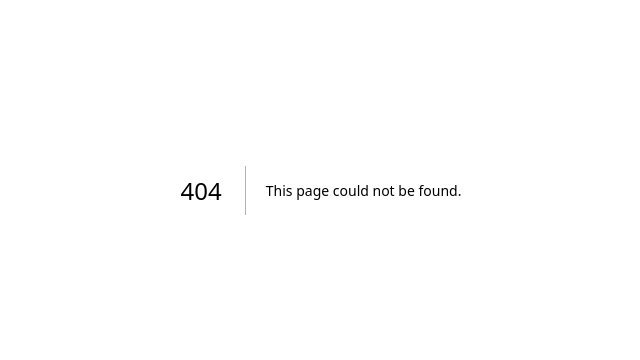
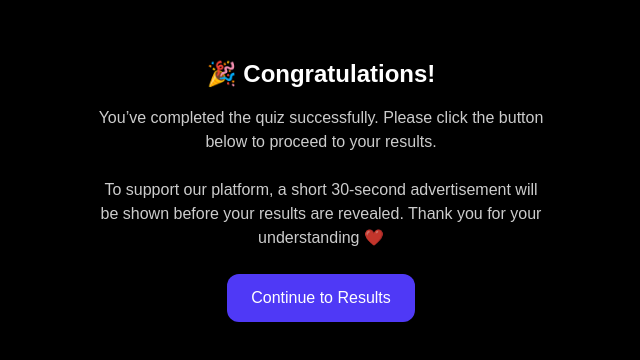
Before and after one commit to Brekele80/iq-love-app, a Next.js app: page /complete in a window 1280 px wide. Before the commit this address had no page. Shown: the part 210-570 px from the top of the page, without its empty margins (319-959 px from the left). Built offline with nearby package versions, Linux system fonts and the light colour scheme.

Commit message:
feat: add ad system, leaderboard ads, and pre-result ad flow

```diff
--- /dev/null
+++ b/src/app/complete/page.tsx
@@ -0,0 +1,52 @@
+"use client"
+
+import { useState } from "react"
+import { useRouter } from "next/navigation"
+import AdBanner from "@/components/AdBanner"
+
+export default function CompletePage() {
+  const router = useRouter()
+  const [loading, setLoading] = useState(false)
+
+  const handleContinue = () => {
+    setLoading(true)
+
+    // simulate 30s ad
+    setTimeout(() => {
+      router.push("/result")
+    }, 30000)
+  }
+
+  return (
+    <div className="min-h-screen bg-black text-white flex flex-col items-center justify-center px-6 text-center">
+
+      <h1 className="text-2xl font-bold mb-4">
+        🎉 Congratulations!
+      </h1>
+
+      <p className="opacity-80 mb-6 max-w-md">
+        You’ve completed the quiz successfully.
+        Please click the button below to proceed to your results.
+
+        <br /><br />
+
+        To support our platform, a short 30-second advertisement will be shown before your results are revealed.
+        Thank you for your understanding ❤️
+      </p>
+
+      {!loading ? (
+        <button
+          onClick={handleContinue}
+          className="bg-indigo-600 px-6 py-3 rounded-xl"
+        >
+          Continue to Results
+        </button>
+      ) : (
+        <div className="w-full max-w-md">
+          <p className="mb-4">Loading advertisement...</p>
+          <AdBanner />
+        </div>
+      )}
+    </div>
+  )
+}
--- a/src/app/layout.tsx
+++ b/src/app/layout.tsx
@@ -1,22 +1,22 @@
-import type { Metadata } from "next";
-import { Geist, Geist_Mono } from "next/font/google";
-import "./globals.css";
+import type { Metadata } from "next"
+import { Geist, Geist_Mono } from "next/font/google"
+import "./globals.css"
 import { LanguageProvider } from "@/context/LanguageContext"
 
 const geistSans = Geist({
   variable: "--font-geist-sans",
   subsets: ["latin"],
-});
+})
 
 const geistMono = Geist_Mono({
   variable: "--font-geist-mono",
   subsets: ["latin"],
-});
+})
 
 export const metadata: Metadata = {
-  title: "Create Next App",
-  description: "Generated by create next app",
-};
+  title: "IQ Love Test",
+  description: "Discover your mind, personality & perfect match",
+}
 
 export default function RootLayout({
   children,
@@ -26,11 +26,18 @@ export default function RootLayout({
       lang="en"
       className={`${geistSans.variable} ${geistMono.variable} h-full antialiased`}
     >
+      <head>
+        <script
+          async
+          src="https://pagead2.googlesyndication.com/pagead/js/adsbygoogle.js"
+          crossOrigin="anonymous"
+        />
+      </head>
       <body>
         <LanguageProvider>
           {children}
         </LanguageProvider>
       </body>
     </html>
-  );
+  )
 }
--- a/src/app/leaderboard/page.tsx
+++ b/src/app/leaderboard/page.tsx
@@ -2,6 +2,7 @@
 
 import { useEffect, useState } from "react"
 import { supabase } from "@/lib/supabase"
+import AdBanner from "@/components/AdBanner"
 
 type Entry = {
   id: string
@@ -40,7 +41,7 @@ export default function LeaderboardPage() {
         {data.map((user, index) => (
           <div
             key={user.id}
-            className="bg-gray-900 p-4 rounded-xl flex justify-between items-center"
+            className="bg-gray-900 p-4 rounded-xl flex justify-between"
           >
             <div>
               <p className="font-bold">
@@ -51,11 +52,14 @@ export default function LeaderboardPage() {
               </p>
             </div>
 
-            <p className="text-lg font-bold">
-              {user.iq}
-            </p>
+            <p className="text-lg font-bold">{user.iq}</p>
           </div>
         ))}
+      </div>
+
+      {/* ✅ AD */}
+      <div className="mt-8">
+        <AdBanner />
       </div>
     </div>
   )
--- a/src/app/result/page.tsx
+++ b/src/app/result/page.tsx
@@ -7,6 +7,7 @@ import { getLoveArchetype } from "@/lib/love"
 import { Answer } from "@/types"
 import { supabase } from "@/lib/supabase"
 import ShareCard from "@/components/ShareCard"
+import AdBanner from "@/components/AdBanner"
 import { useLanguage } from "@/context/LanguageContext"
 import { translations } from "@/lib/i18n"
 import { getAnimal } from "@/lib/animal"
@@ -79,6 +80,8 @@ export default function ResultPage() {
         animal={result.animal}
       />
 
+      <AdBanner />
+
       <button
         onClick={() => (window.location.href = "/leaderboard")}
         className="bg-indigo-600 hover:bg-indigo-700 transition px-6 py-3 rounded-xl"
--- a/src/app/test/page.tsx
+++ b/src/app/test/page.tsx
@@ -45,7 +45,7 @@ export default function TestPage() {
       startTimeRef.current = getNow()
     } else {
       localStorage.setItem("answers", JSON.stringify(newAnswers))
-      router.push("/result")
+      router.push("/complete")
     }
   }
 
--- /dev/null
+++ b/src/components/AdBanner.tsx
@@ -0,0 +1,30 @@
+"use client"
+
+import { useEffect } from "react"
+
+declare global {
+  interface Window {
+    adsbygoogle?: unknown[]
+  }
+}
+
+export default function AdBanner() {
+  useEffect(() => {
+    try {
+      (window.adsbygoogle = window.adsbygoogle || []).push({})
+    } catch (e) {
+      console.error(e)
+    }
+  }, [])
+
+  return (
+    <ins
+      className="adsbygoogle block"
+      style={{ display: "block" }}
+      data-ad-client="ca-pub-XXXXXXXXXXXX"
+      data-ad-slot="XXXXXXXXXX"
+      data-ad-format="auto"
+      data-full-width-responsive="true"
+    />
+  )
+}
```
